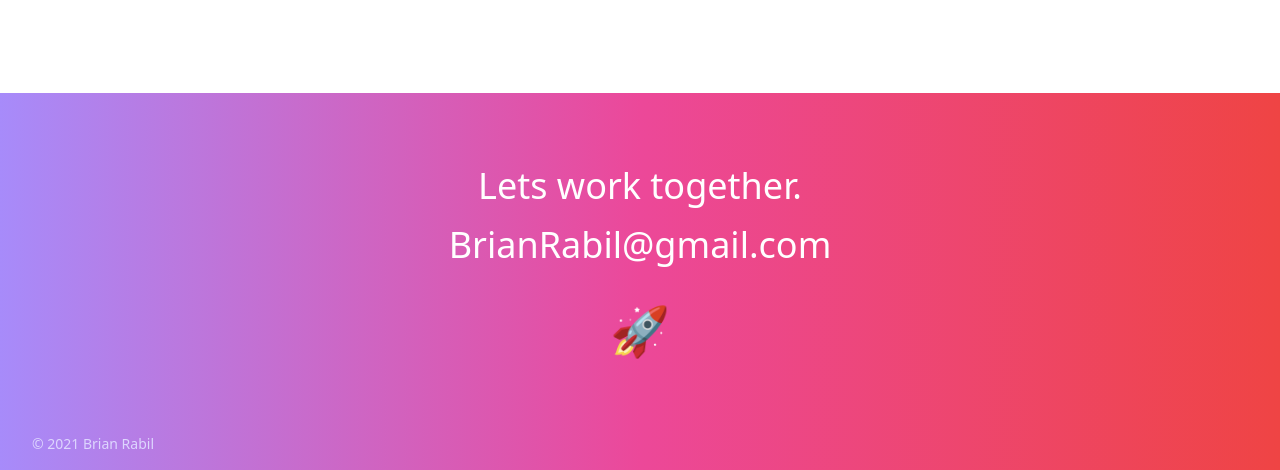
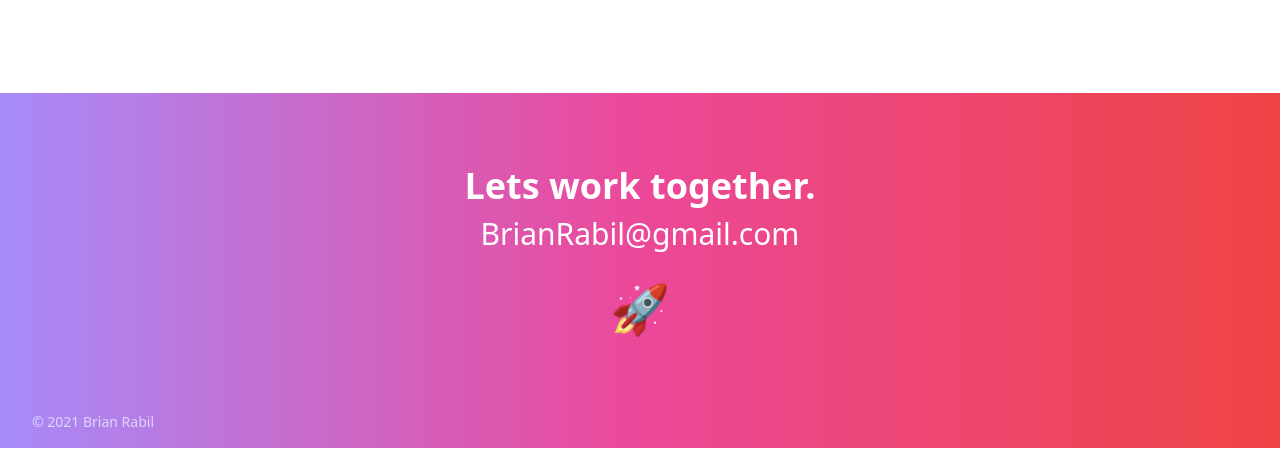
Before and after one commit to brianrabil/brianrabil, a Gatsby site: page / in a window 1280 px wide. Shown: the part 2768-3238 px from the top of the page. After the commit the page ends 3216 px from the top, so only its background shows below. Built offline with nearby package versions, Linux system fonts and the light colour scheme; Gatsby itself is replaced by a stand-in of ours.

Commit message:
Footer styling

```diff
--- a/src/components/footer.tsx
+++ b/src/components/footer.tsx
@@ -4,8 +4,8 @@ export default () => (
     <footer className={`flex flex-col bg-gradient-to-r from-purple-400 via-pink-500 to-red-500`}>
         <div className={`flex flex-col items-center py-16`}>
             <div className={`text-center text-4xl flex flex-col leading-relaxed mb-8 text-white`}>
-                <span>Lets work together.</span>
-                <span>BrianRabil@gmail.com</span>
+                <span className={`font-black`}>Lets work together.</span>
+                <span className={`text-3xl`}>BrianRabil@gmail.com</span>
             </div>
             <span className={`text-5xl`}>🚀</span>
 
```
